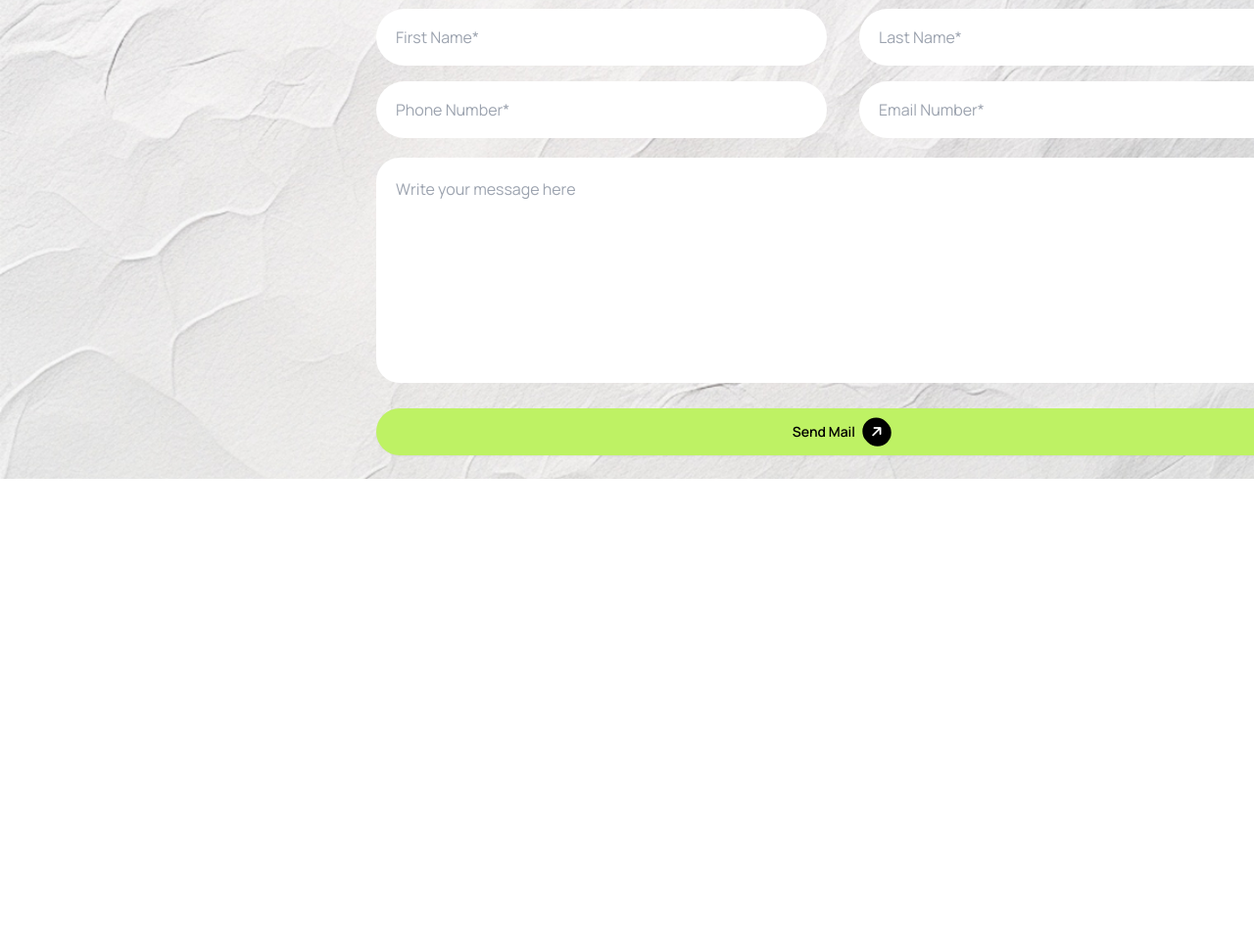
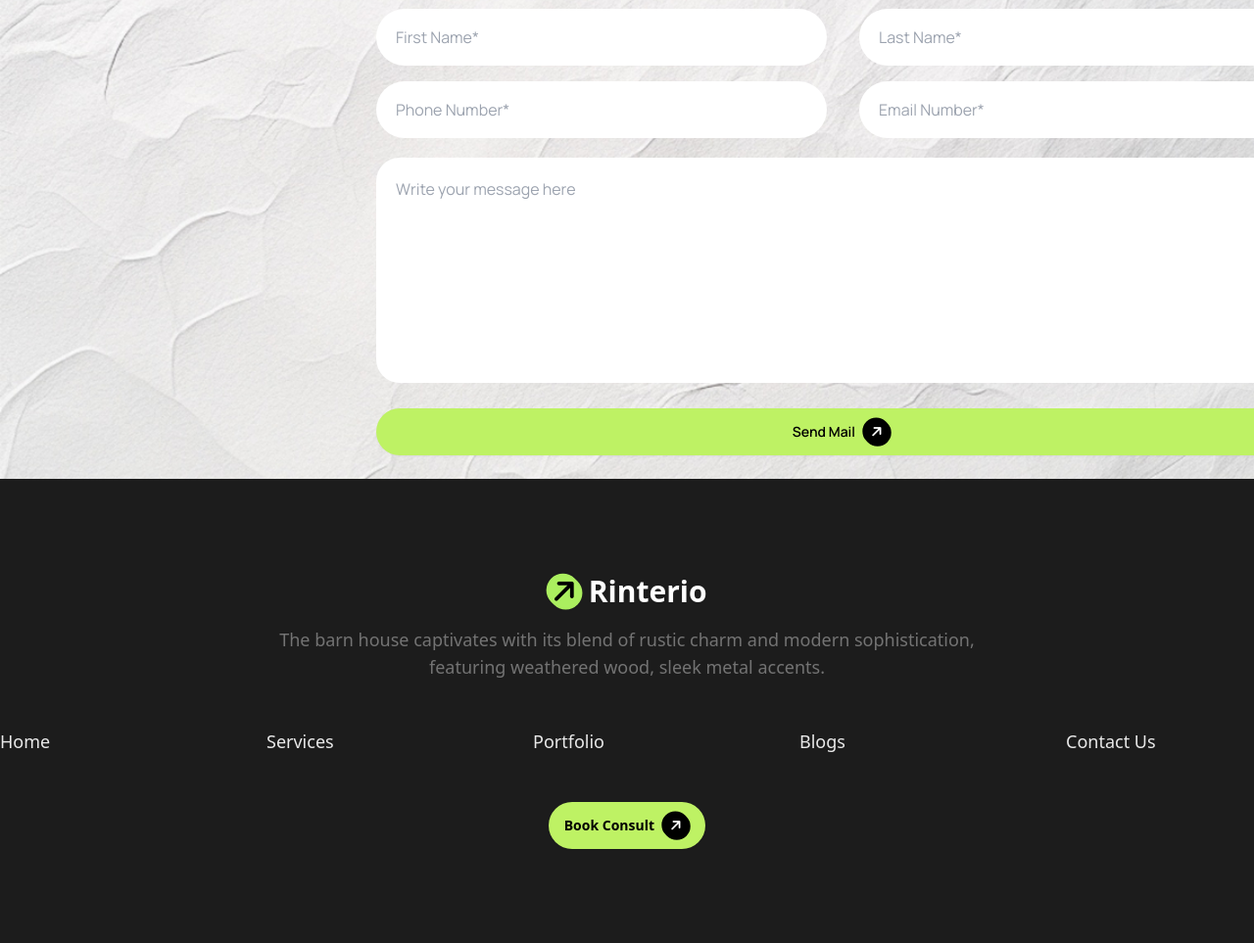
Before and after one commit to asifahmed1810/programming-hero-assignment-3, a plain HTML site: page index.html in a window 1280 px wide. Shown: the part 3024-3987 px from the top of the page at 98% size. Before the commit the page ends 3573 px from the top, so only its background shows below. Drawn offline with nearby package versions, Linux system fonts and the light colour scheme.

Commit message:
Added footer section

```diff
--- a/index.html
+++ b/index.html
@@ -341,7 +341,49 @@
 
     </main>
 
-    <footer></footer>
+    <footer class="bg-[#1C1C1C]">
+        <div class="md:max-w-screen-xl max-sm:p-4 mx-auto lg:pt-24 max-sm:pt-12 lg:pb-24 max-sm:pb-12">
+            <div class="text-center space-y-4  lg:mb-12 max-sm:mb-6">
+                <div class="max-sm:flex justify-center items-center">
+                    <a class="rounded-full max-sm:flex  text-3xl text-white font-bold "><i
+                        class="fa-solid fa-arrow-right p-1 bg-[#ABEF5F] rounded-full text-black -rotate-45 mr-2 max-sm:text-center"></i>Rinterio </a>
+                </div>
+                <p class="text-lg text-[#737373] ">The barn house captivates with its blend of rustic charm and modern
+                    sophistication, <br> featuring weathered wood, sleek metal accents.</p>
+            </div>
+
+            <div class="lg:grid lg:grid-cols-5 lg:gap-20 max-sm:text-center max-sm:space-y-6 lg:mb-12 max-sm:mb-8">
+                <div>
+                    <p class="lg:text-lg max-sm:text-lg text-[#E9E9E9]">Home</p>
+                </div>
+                <div>
+                    <p class="lg:text-lg max-sm:text-lg text-[#E9E9E9]" >Services</p>
+                </div>
+                <div>
+                    <p class="lg:text-lg max-sm:text-lg text-[#E9E9E9]">Portfolio</p>
+                </div>
+                <div>
+                    <p class="lg:text-lg max-sm:text-lg text-[#E9E9E9]">Blogs</p>
+                </div>
+                <div>
+                    <p class="lg:text-lg max-sm:text-lg text-[#E9E9E9]">Contact Us</p>
+                </div>
+
+            </div>
+
+            <div class="flex justify-center">
+                <a class="btn rounded-full bg-lime-300 border-none max-sm:w-[311px]  text-black">Book Consult <i
+                    class="fa-solid fa-arrow-right p-2 bg-black rounded-full text-white -rotate-45 font-semibold"></i></a>
+
+
+            </div>
+
+
+        </div>
+
+
+
+    </footer>
 
 
 </body>
```
